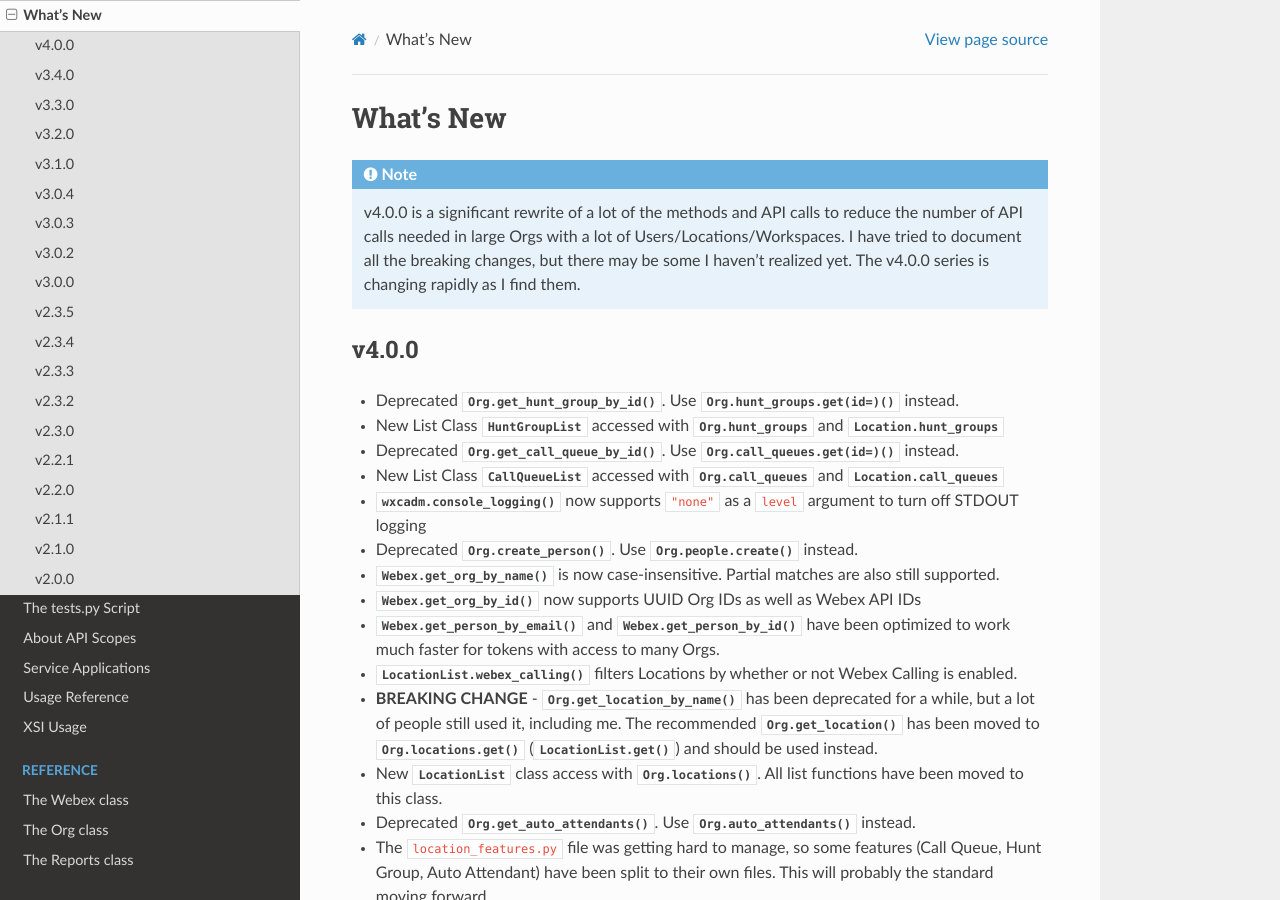
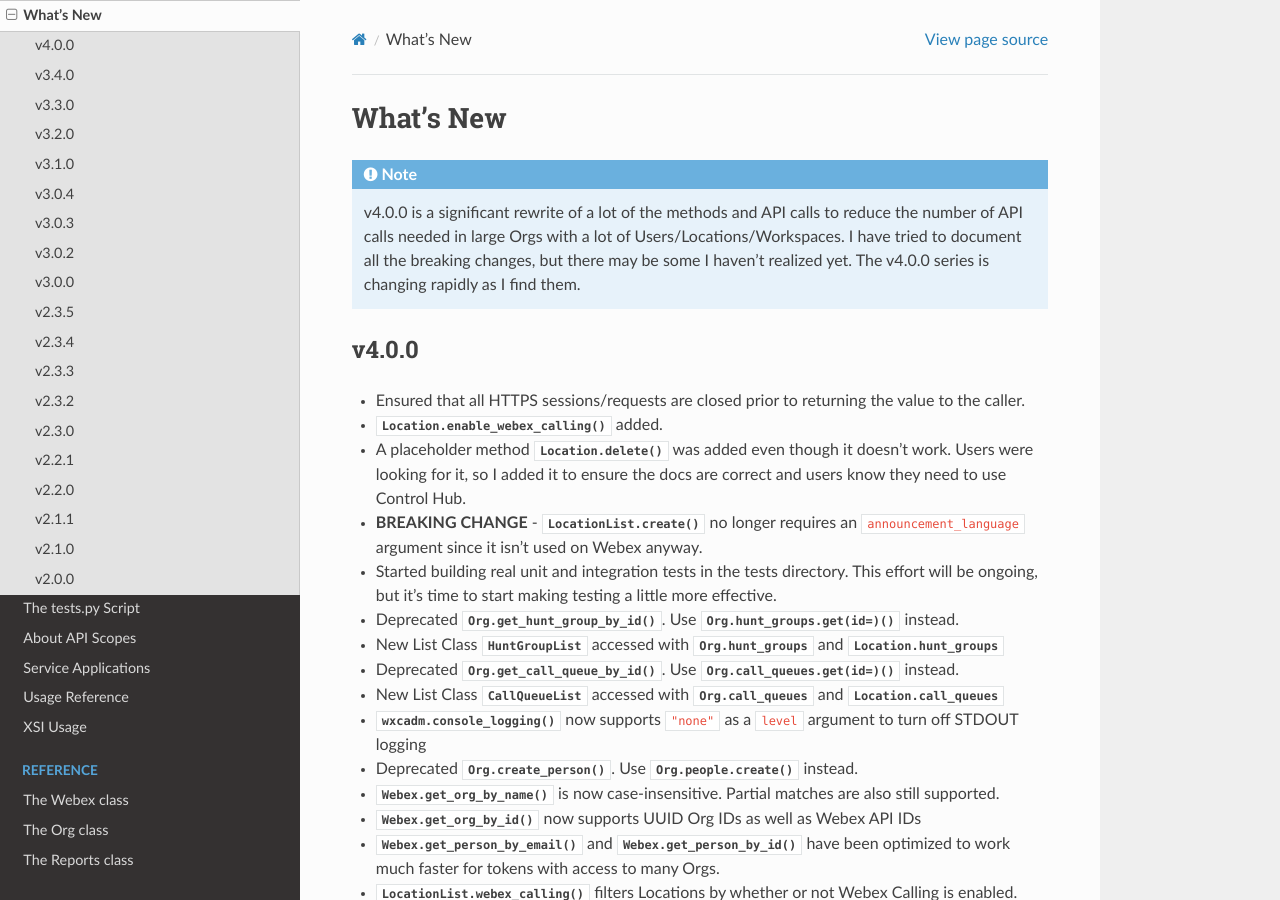
Before and after one commit to kctrey/wxcadm, a Sphinx documentation site: the page built from docs/source/whatsnew.rst, in a window 1280 px wide and 900 px high. Built offline with Sphinx 7.4.7 and the Read the Docs theme 2.0.0, drawn with Linux system fonts in a browser that asks for light colours.

Commit message:
Summary for the last few commits

```diff
--- a/docs/source/whatsnew.rst
+++ b/docs/source/whatsnew.rst
@@ -9,6 +9,11 @@ What's New
 
 v4.0.0
 ------
+- Ensured that all HTTPS sessions/requests are closed prior to returning the value to the caller.
+- :meth:`Location.enable_webex_calling()` added.
+- A placeholder method :meth:`Location.delete()` was added even though it doesn't work. Users were looking for it, so I added it to ensure the docs are correct and users know they need to use Control Hub.
+- **BREAKING CHANGE** - :meth:`LocationList.create()` no longer requires an ``announcement_language`` argument since it isn't used on Webex anyway.
+- Started building real unit and integration tests in the tests directory. This effort will be ongoing, but it's time to start making testing a little more effective.
 - Deprecated :meth:`Org.get_hunt_group_by_id()`. Use :meth:`Org.hunt_groups.get(id=)` instead.
 - New List Class :class:`HuntGroupList` accessed with :attr:`Org.hunt_groups` and :attr:`Location.hunt_groups`
 - Deprecated :meth:`Org.get_call_queue_by_id()`. Use :meth:`Org.call_queues.get(id=)` instead.
```
